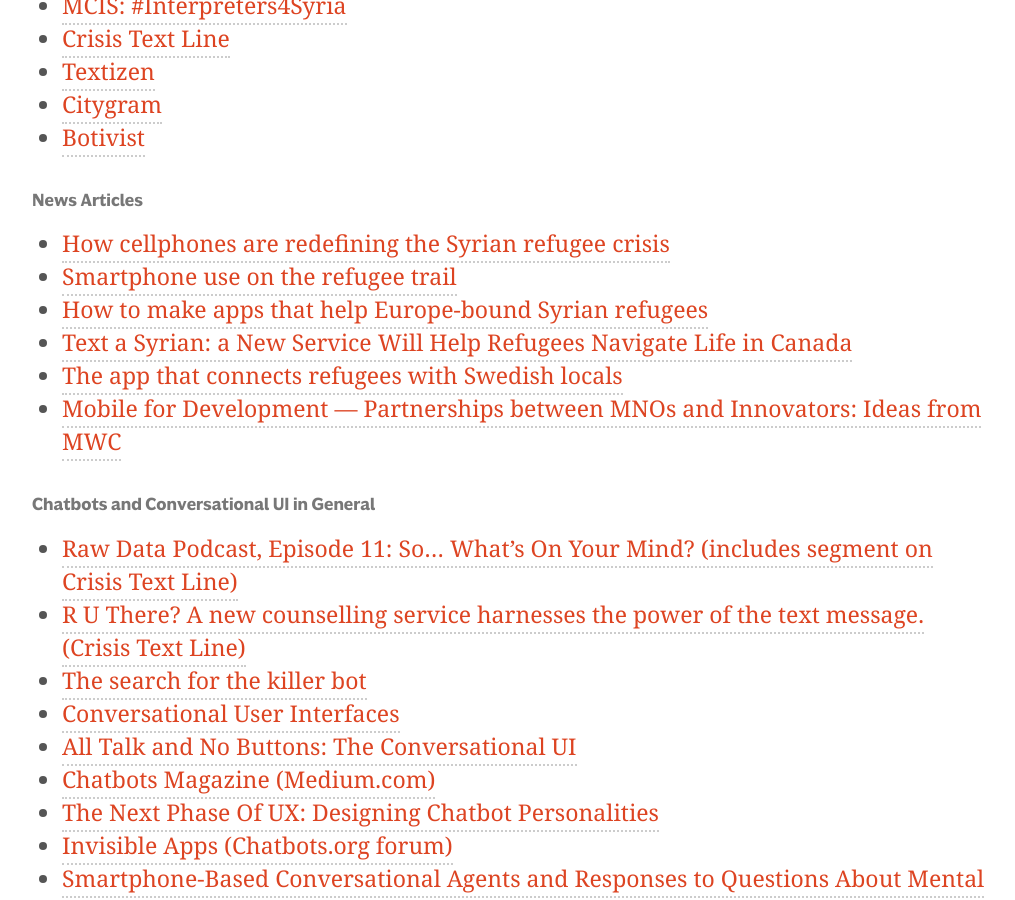
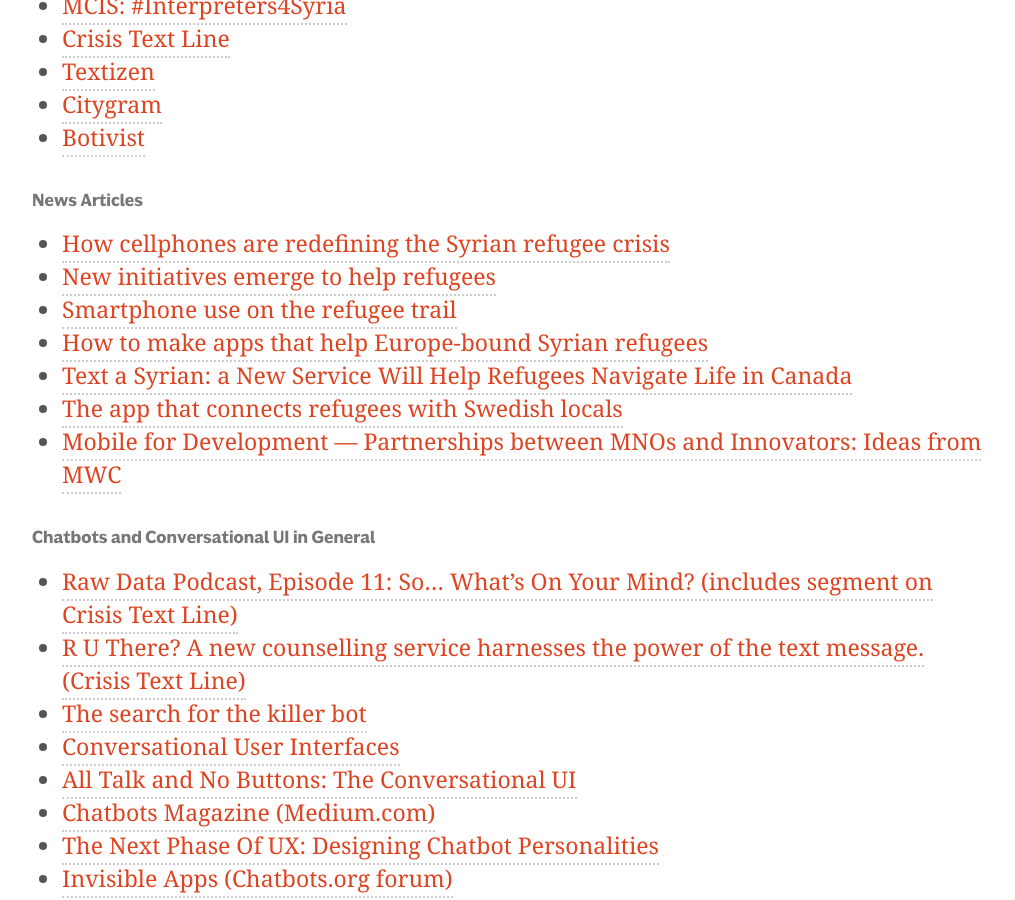
Before and after one commit to antlersanchors/antlersanchors.github.io, a Jekyll site: the page built from _portfolio/messaging-service-for-newcomers.md, in a window 1280 px wide and 900 px high, scrolled down 4847 px. Shown: the whole window, without its empty margins (128-1143 px from the left). Built offline with Jekyll 4.4.1, drawn with Linux system fonts in a browser that asks for light colours; nearby versions of some CDN libraries; some web fonts are replaced.

Commit message:
Added TechCrunch article

```diff
--- a/_portfolio/messaging-service-for-newcomers.md
+++ b/_portfolio/messaging-service-for-newcomers.md
@@ -95,6 +95,7 @@
 #### News Articles
 
 * [How cellphones are redefining the Syrian refugee crisis](https://www.devex.com/news/mobile-technology-for-mobile-populations-how-cellphones-are-redefining-the-syrian-refugee-crisis-87871)
+* [New initiatives emerge to help refugees](http://techcrunch.com/2016/04/30/new-initiatives-emerge-to-help-refugees/)
 * [Smartphone use on the refugee trail](http://arstechnica.com/video/2016/04/smartphone-use-on-the-refugee-trail/)
 * [How to make apps that help Europe-bound Syrian refugees](https://www.newscientist.com/article/mg23030692-900-are-humanitarian-apps-aimed-at-refugees-meeting-their-needs/)
 * [Text a Syrian: a New Service Will Help Refugees Navigate Life in Canada](http://motherboard.vice.com/en_ca/read/text-a-syrian-a-new-service-helps-refugees-navigate-life-in-canada-Mobile-Souktel)
```
